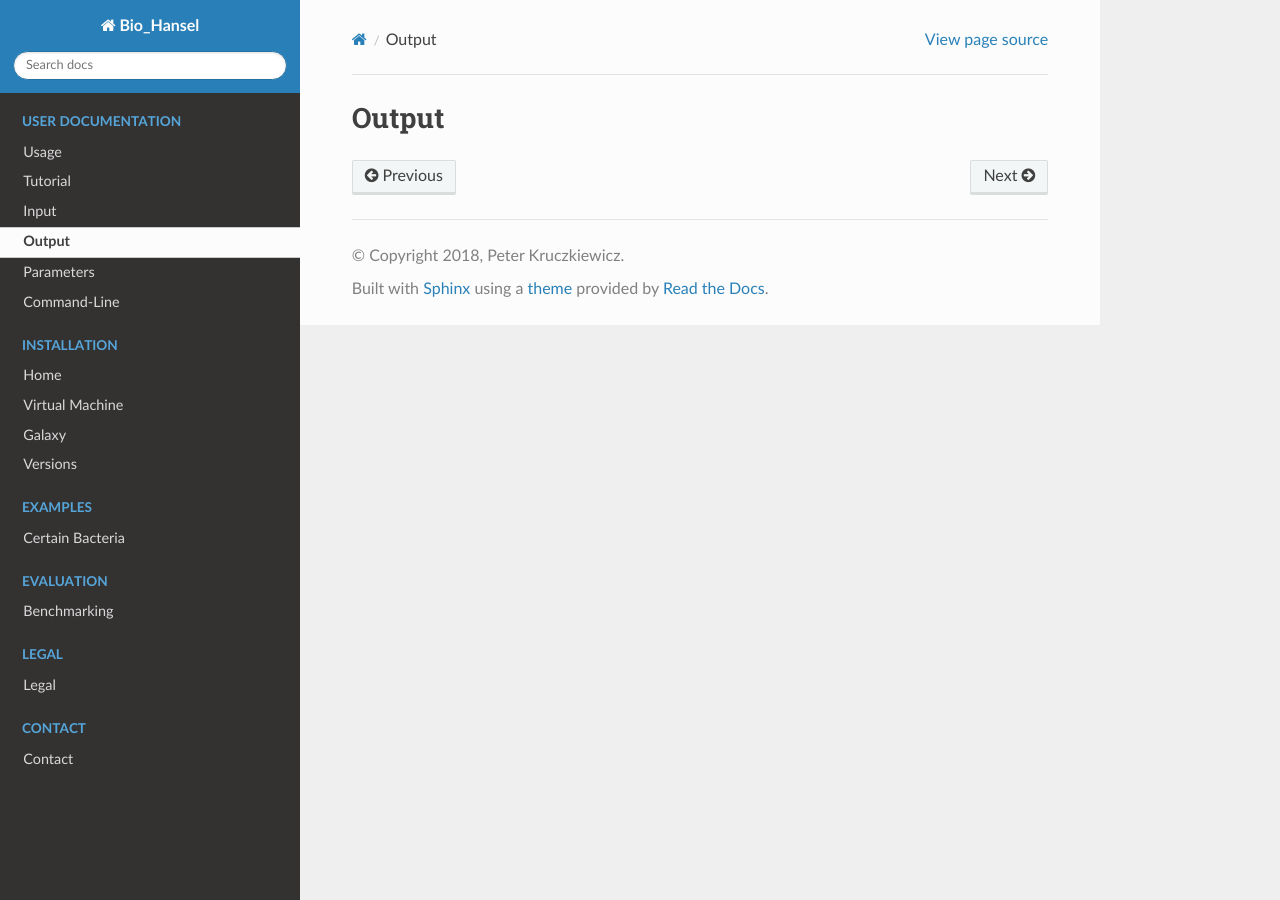
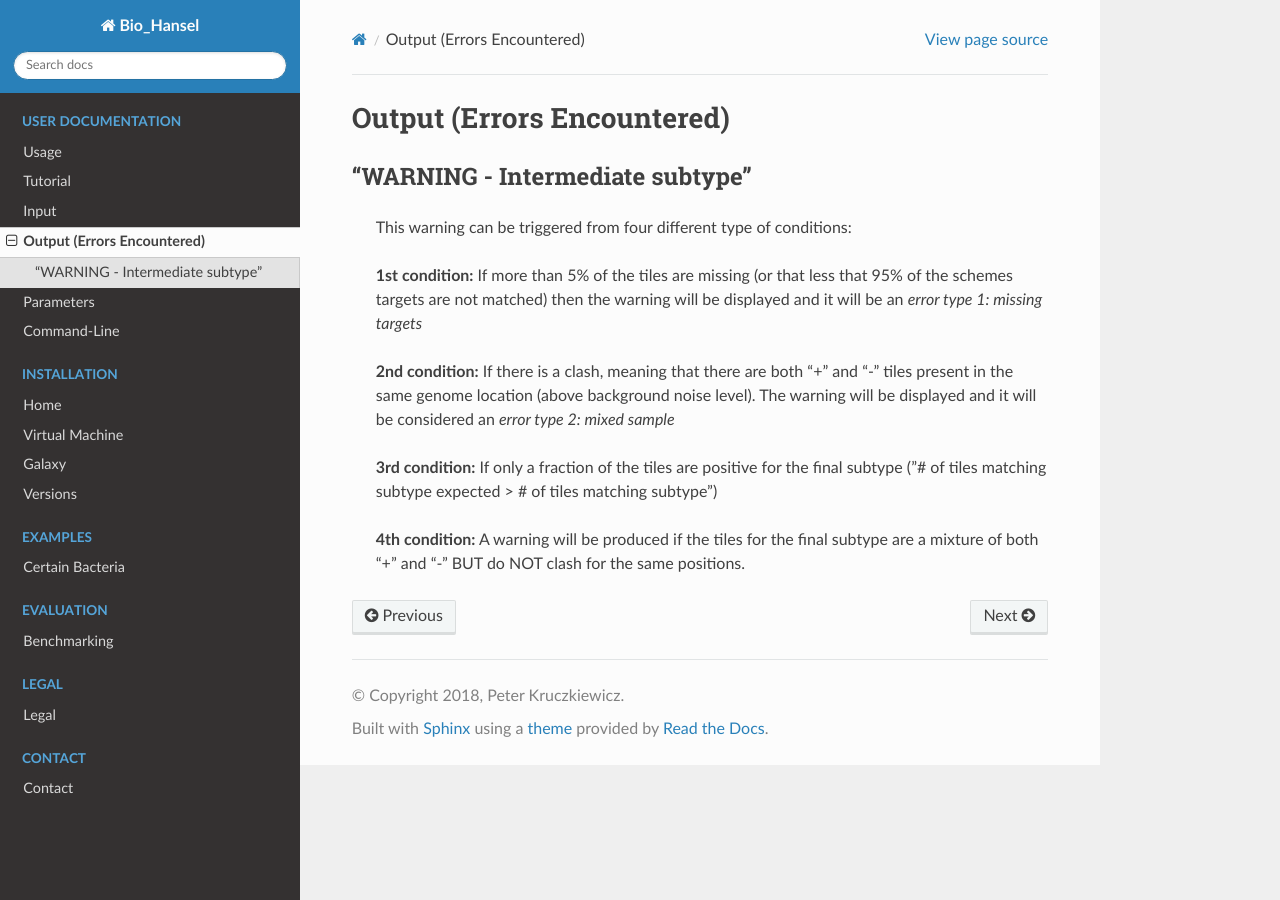
Before and after one commit to phac-nml/biohansel, a Sphinx documentation site: the page built from docs/source/user-docs/output.rst, in a window 1280 px wide. Built offline with Sphinx 7.4.7 and the Read the Docs theme 2.0.0, drawn with Linux system fonts in a browser that asks for light colours.

Commit message:
Update output.rst

```diff
--- a/docs/source/user-docs/output.rst
+++ b/docs/source/user-docs/output.rst
@@ -1,2 +1,14 @@
-Output
-======
+Output (Errors Encountered)
+===========================
+
+"WARNING - Intermediate subtype"
+--------------------------------
+   This warning can be triggered from four different type of conditions:
+
+   **1st condition:** If more than 5% of the tiles are missing (or that less that 95% of the schemes targets are not matched) then the warning will be displayed and it will be an *error type 1: missing targets*
+
+   **2nd condition:** If there is a clash, meaning that there are both "+" and "-" tiles present in the same genome location (above background noise level). The warning will be displayed and it will be considered an *error type 2: mixed sample*
+
+   **3rd condition:** If only a fraction of the tiles are positive for the final subtype ("# of tiles matching subtype expected > # of tiles matching subtype")
+
+   **4th condition:** A warning will be produced if the tiles for the final subtype are a mixture of both "+" and "-" BUT do NOT clash for the same positions.
```
